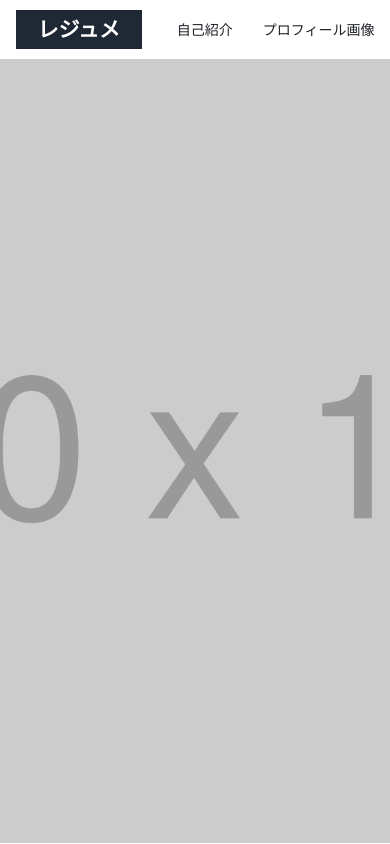
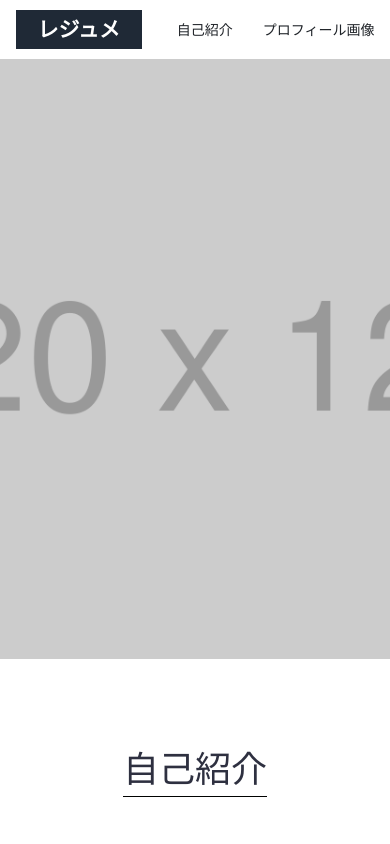
Before and after one commit to mimimi-zomy/hc_practice, a plain HTML site: page index.html in a window 390 px wide. Shown: the top 844 px of the page. Drawn offline with Linux system fonts and the light colour scheme.

Commit message:
style.cssに追記修正

```diff
--- a/css/style.css
+++ b/css/style.css
@@ -41,8 +41,7 @@ li {
   margin-left: 30px;
 }
 .header ul li a {
-  color: #1f2328
-  ;
+  color: #1f2328;
 }
 
 .h1_title {
@@ -142,10 +141,6 @@ li {
     line-height: 1.5em;
   }
 
-  .TopPhoto img {
-    height: calc(100vh - 60px);
-  }
-
   .introduction {
     flex-direction: column;
   }
```
